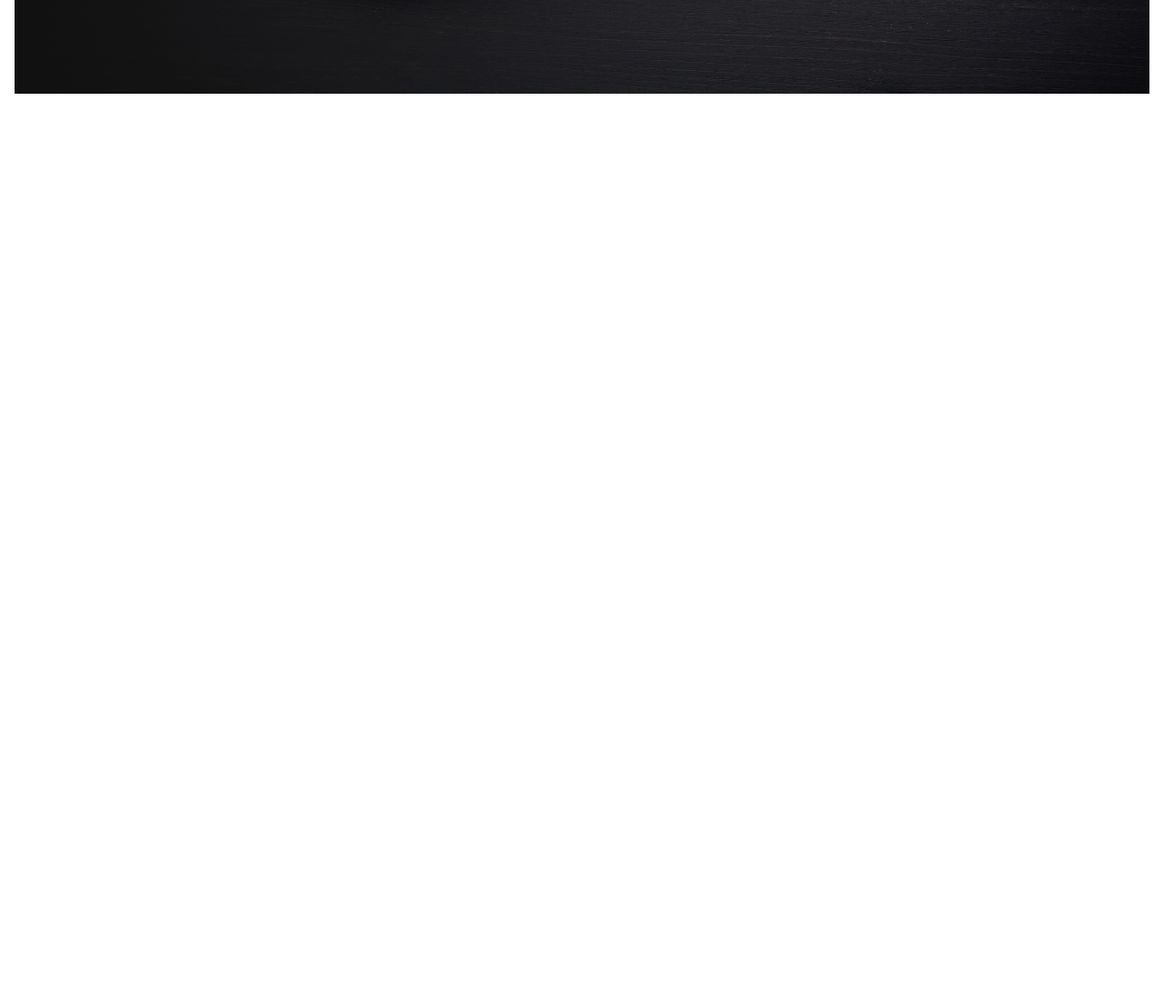
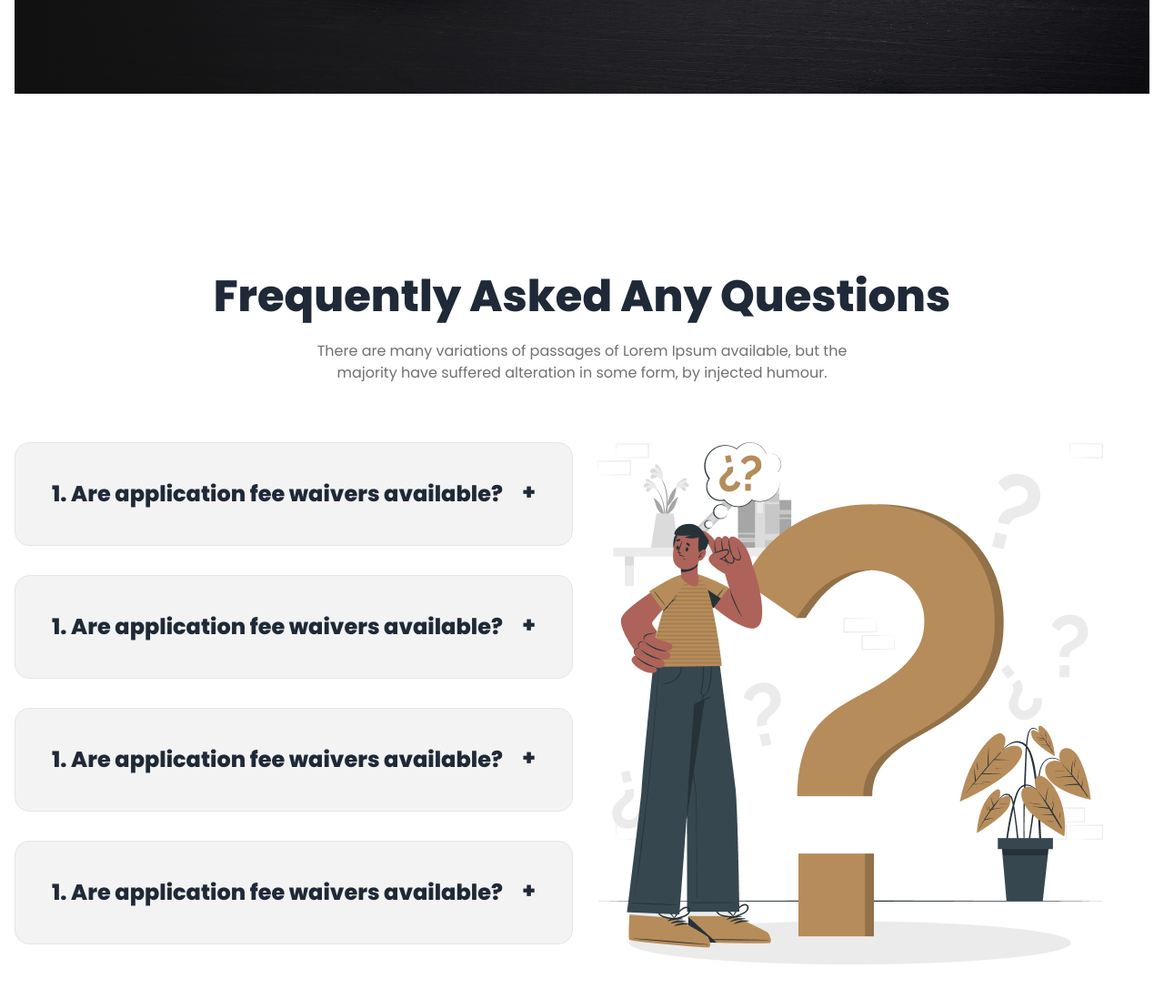
Before and after one commit to saikulislam4/legal-solution2, a plain HTML site: page index.html in a window 1280 px wide. Shown: the part 2842-3940 px from the top of the page at 91% size. Before the commit the page ends 3144 px from the top, so only its background shows below. Drawn offline with nearby package versions, Linux system fonts and the light colour scheme.

Commit message:
frequently asked questions section added

```diff
--- a/index.html
+++ b/index.html
@@ -299,6 +299,55 @@
        </div>
 
        </section>
+
+       <!-- FAQ section -->
+        <section class="container mx-auto px-4 pb-10 lg:pb-32">
+           <!-- the legal title  -->
+      <div class="text-center">
+        <h1 class="text-5xl font-eb-garamond font-extrabold mb-6">
+          Frequently Asked Any Questions
+        </h1>
+        <p class="text-secondary-color m-auto lg:w-1/2">
+          There are many variations of passages of Lorem Ipsum available, but
+          the majority have suffered alteration in some form, by injected
+          humour.
+        </p>
+      </div>
+      <!-- faq contents -->
+       <div class="flex flex-col gap-5 lg:flex-row mt-10 lg:mt-16">
+        <div class="flex-1 space-y-8">
+
+          <div tabindex="0" class="collapse collapse-plus  p-6 border-base-300 bg-[#F3F3F3] border">
+            <div class="collapse-title text-praimary-color text-2xl font-eb-garamond font-extrabold">1. Are application fee waivers available?</div>
+            <div class="collapse-content">
+              <p class="text-secondary-color font-normal">There are many variations of passages of Lorem Ipsum available, but the majority have suffered alteration in some form, by injected humour, . </p>
+            </div>
+          </div>
+
+          <div tabindex="0" class="collapse collapse-plus  p-6 border-base-300 bg-[#F3F3F3] border">
+            <div class="collapse-title text-praimary-color text-2xl font-eb-garamond font-extrabold">1. Are application fee waivers available?</div>
+            <div class="collapse-content">
+              <p class="text-secondary-color font-normal">There are many variations of passages of Lorem Ipsum available, but the majority have suffered alteration in some form, by injected humour, . </p>
+            </div>
+          </div>
+
+          <div tabindex="0" class="collapse collapse-plus  p-6 border-base-300 bg-[#F3F3F3] border">
+            <div class="collapse-title text-praimary-color text-2xl font-eb-garamond font-extrabold">1. Are application fee waivers available?</div>
+            <div class="collapse-content">
+              <p class="text-secondary-color font-normal">There are many variations of passages of Lorem Ipsum available, but the majority have suffered alteration in some form, by injected humour, . </p>
+            </div>
+          </div>
+
+          <div tabindex="0" class="collapse collapse-plus  p-6 border-base-300 bg-[#F3F3F3] border">
+            <div class="collapse-title text-praimary-color text-2xl font-eb-garamond font-extrabold">1. Are application fee waivers available?</div>
+            <div class="collapse-content">
+              <p class="text-secondary-color font-normal">There are many variations of passages of Lorem Ipsum available, but the majority have suffered alteration in some form, by injected humour, . </p>
+            </div>
+          </div>
+        </div>
+        <div class="flex-1"><img src="images/faq.png" alt=""></div>
+       </div>
+        </section>
     </main>
   </body>
 </html>
```
